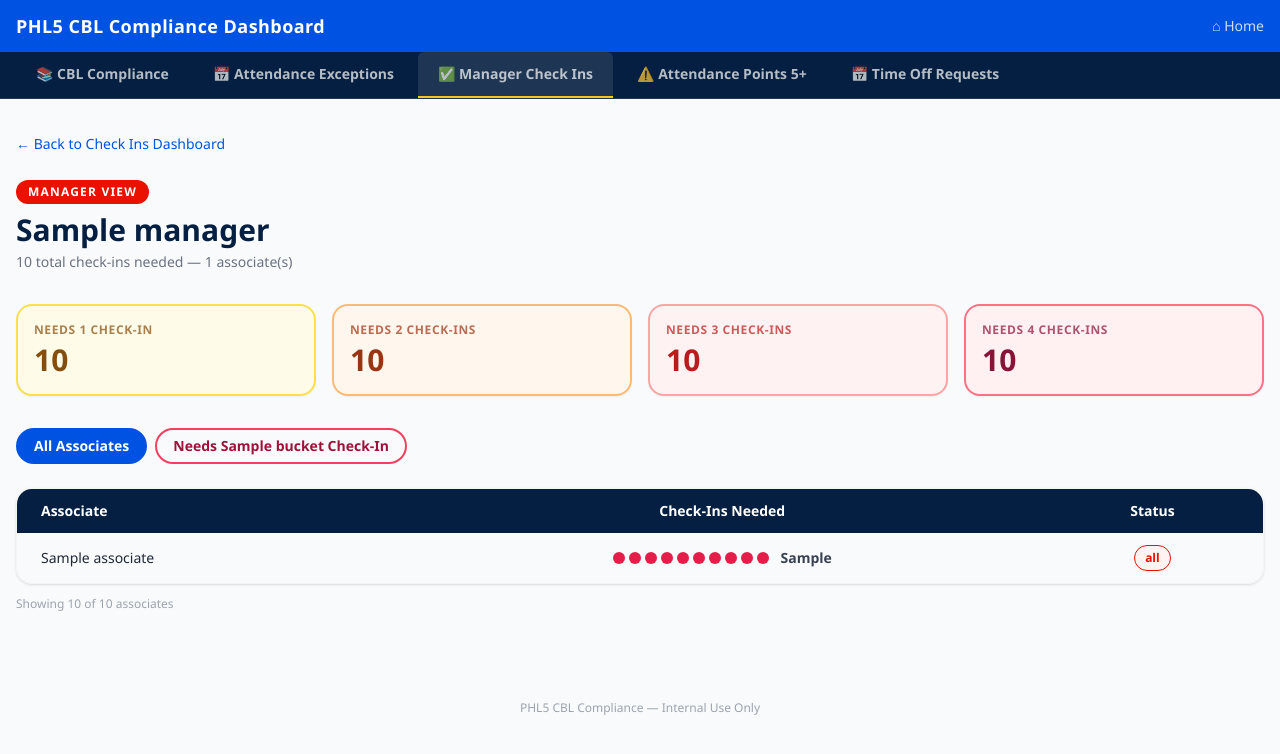
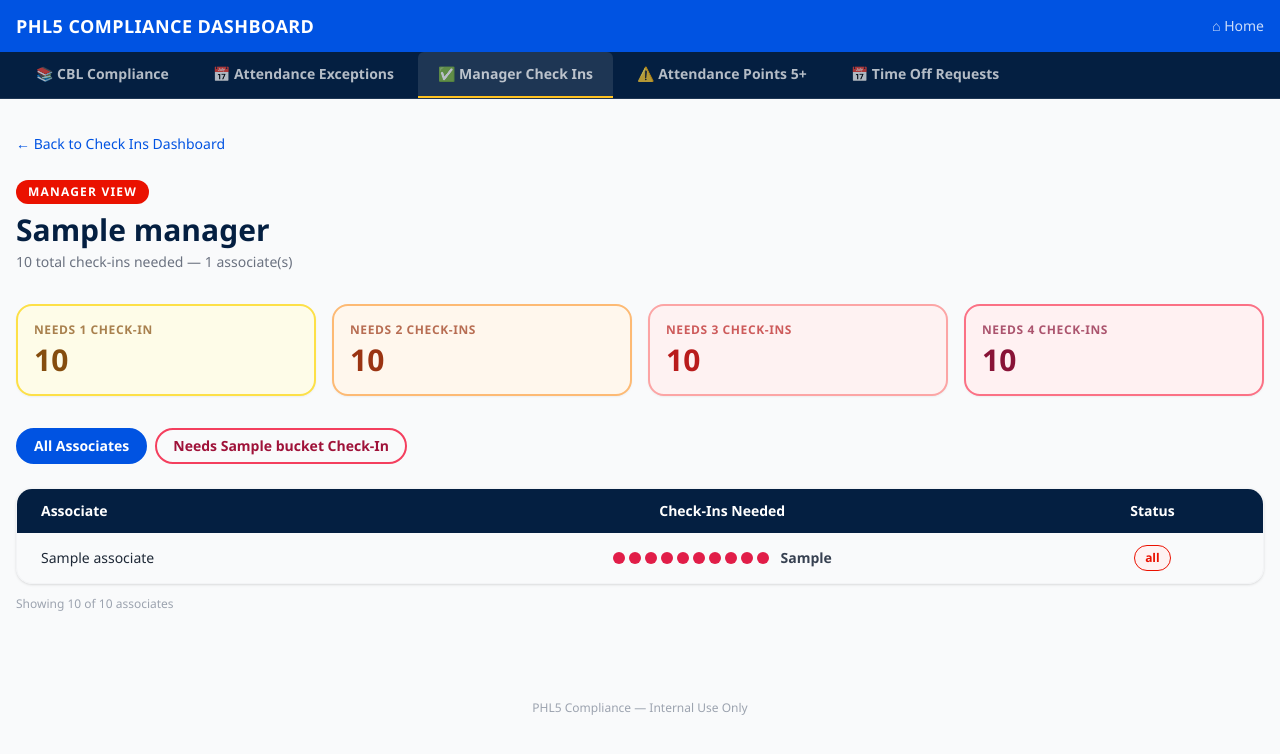
Before and after one commit to shalingandhi-samy/HR-Compliance, a FastAPI app: template templates/checkins_manager.html in a window 1280 px wide. Shown: the top 754 px of the page. Run offline with FastAPI, Linux system fonts and the light colour scheme; the template is opened without the code that fills it: most values are stand-ins (such as "Sample title", 1, 10 or a date in 2020); some libraries are stand-ins or nearby versions.

Commit message:
fix: update branding to PHL5 Compliance Dashboard across nav and footer

```diff
--- a/templates/base.html
+++ b/templates/base.html
@@ -34,7 +34,7 @@
   <nav class="bg-[#0053e2] shadow-md">
     <div class="max-w-7xl mx-auto px-4 py-3 flex items-center justify-between">
       <div class="flex items-center gap-3">
-        <span class="text-white font-bold text-lg tracking-wide">PHL5 CBL Compliance Dashboard</span>
+        <span class="text-white font-bold text-lg tracking-wide">PHL5 COMPLIANCE DASHBOARD</span>
       </div>
       <a href="/" class="text-white/80 hover:text-white text-sm transition">&#8962; Home</a>
     </div>
@@ -71,7 +71,7 @@
   </main>
 
   <footer class="text-center text-gray-400 text-xs py-6 mt-8">
-    PHL5 CBL Compliance &mdash; Internal Use Only
+    PHL5 Compliance &mdash; Internal Use Only
   </footer>
 
 </body>
```
